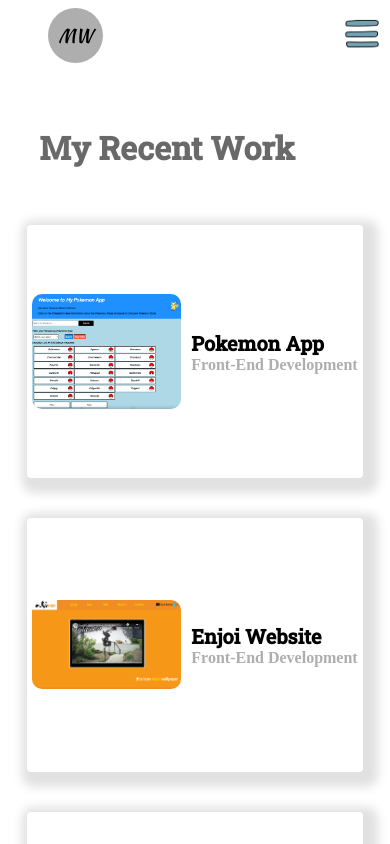
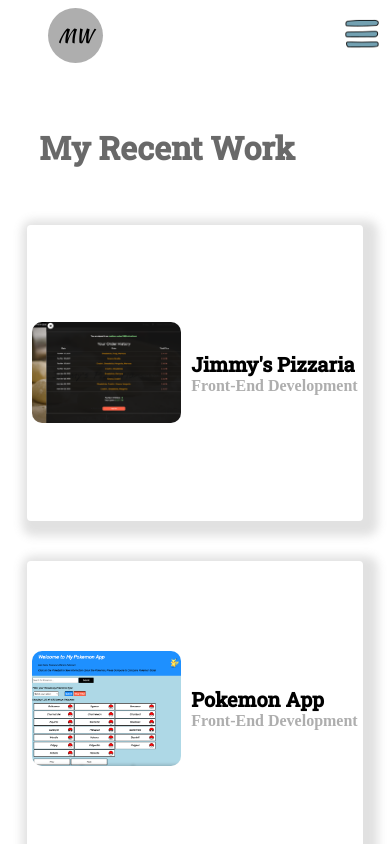
Before and after one commit to MadisonWeber/portfolio, a React (Create React App) app: page /portfolio in a window 390 px wide. Shown: the top 844 px of the page. Built offline with nearby package versions, Linux system fonts and the light colour scheme.

Commit message:
update portfolio

```diff
--- a/src/components/Portfolio.js
+++ b/src/components/Portfolio.js
@@ -11,6 +11,18 @@
         <div className = 'portfolio-container'>
             <div className="portfolio-card-holder">
                 <h1>My Recent Work</h1>
+                <div className="portfolio-card">
+                    <img className = 'portfolio-card-image' src={require("../photos/pizzaria1.png")} alt=""/>
+                    <div className="portfolio-info">
+                        <h3 className="project-name">Jimmy's Pizzaria</h3>
+                        <h5 className = "project-type">Front-End Development</h5>
+                    </div>
+                    <div className="portfolio-link-div">
+                        <button className="website-link"><a href="https://jimmys-pizzaria.netlify.app" target="_blank" rel="noopener noreferrer">Go To Project</a></button>
+                        <button className="github-link"><a href="https://github.com/MadisonWeber/jimmys-pizzaria" target="_blank" rel="noopener noreferrer">Github</a></button>
+                    </div>
+                    <p className="portfolio-description">Mock Pizza Website developed with the React framework. Animations done with GSAP ScrollTrigger. Back-End and Authentication powered by firebase. Store's users previous orders and has a working menu. Updates to the menu on the back-end trigger a real-time update on the client. Uses Reacts context-api for state-management. Also has a secondary floating navigation to help traverse the history section.</p>
+                </div>
                 <div className="portfolio-card">
                     <img className = 'portfolio-card-image' src={require("../photos/pokemon-pic.png")} alt=""/>
                     <div className="portfolio-info">
@@ -69,7 +81,7 @@
                         <button className="website-link" ><a href="https://www.kaggle.com/madison88/top-5-house-price-pred-xgboost-neuralnet-glmnet" target="_blank" rel="noopener noreferrer">Go To Project</a></button>
 
                     </div>
-                    <p className="portfolio-description">This is a notebook i wrote in R-Markdown, showing the data-wrangling and modelling performed for my submission in the Kaggle competition "House Prices: Advanced Regression Techniques ". At the time, it was in the top 5% of all entries</p>
+                    <p className="portfolio-description">This is a notebook i wrote in R-Markdown, showing the data-wrangling and modelling performed for my submission in the Kaggle competition "House Prices: Advanced Regression Techniques ". At the time, it was in the top 5% of all entries.</p>
                 </div>
                 <div className="portfolio-card">
                     <img className = 'portfolio-card-image' src={require("../photos/data-science2.png")} alt=""/>
--- a/src/index.css
+++ b/src/index.css
@@ -1121,6 +1121,10 @@
         width: 80%;
     }
 
+    .portfolio-card{
+        height: min(660px, 35vh)
+    }
+
 
 }
 
```
Also changed, not shown: src/photos/pizzaria1.png (added), src/photos/pizzaria2.png (added).
